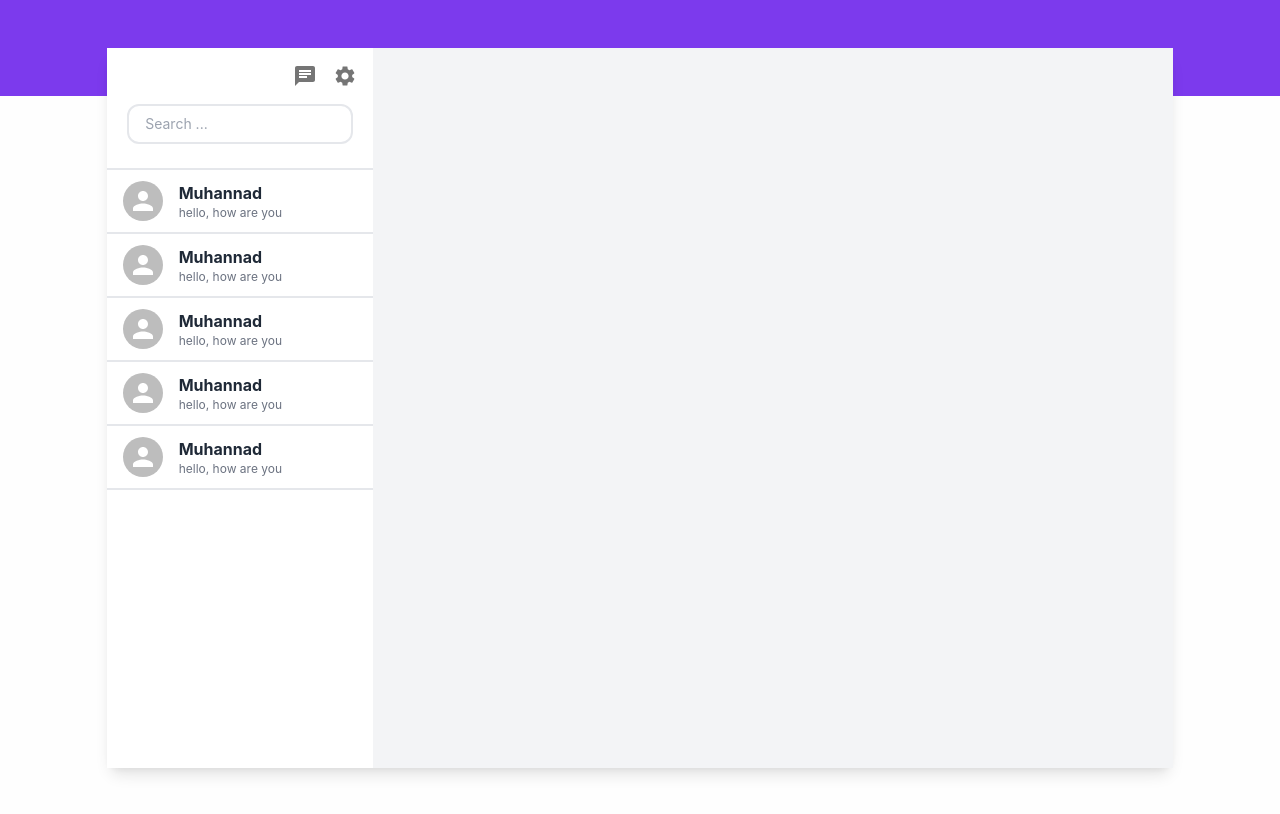
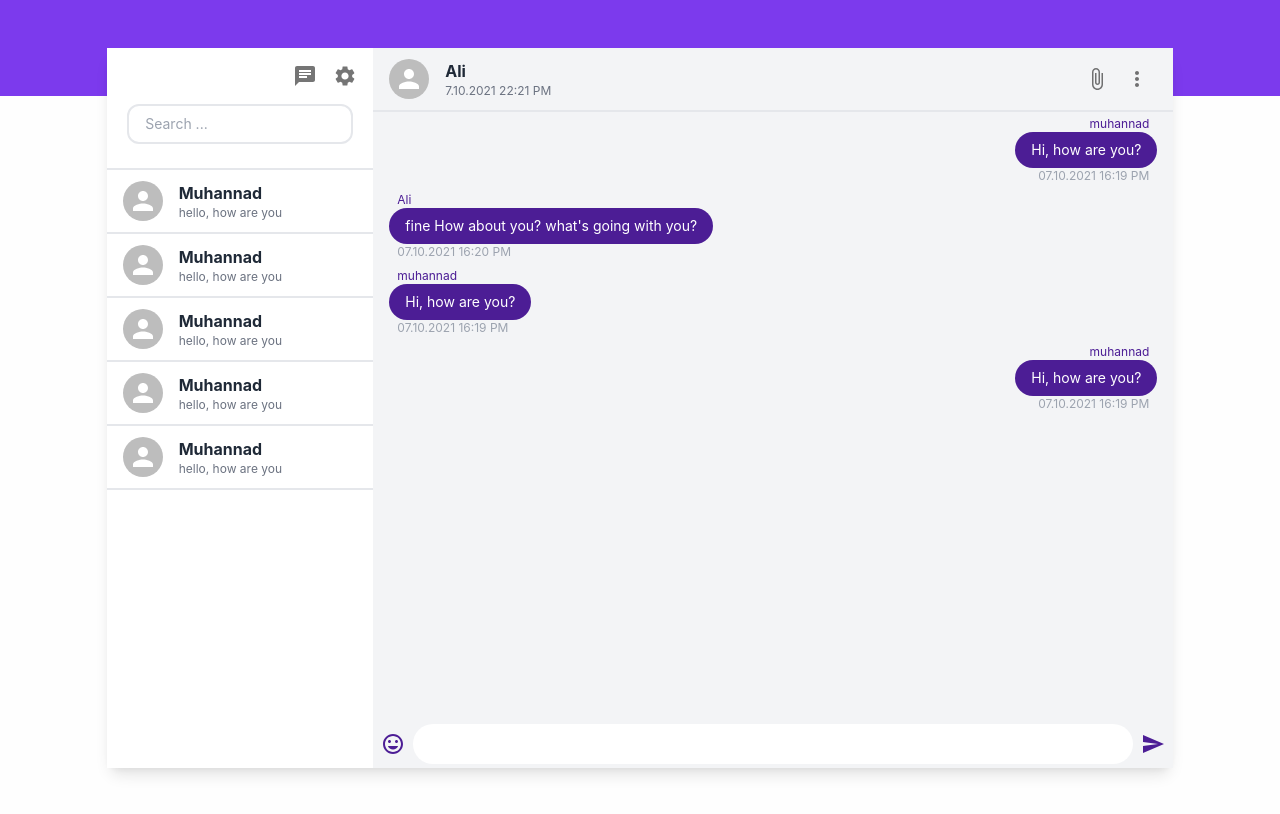
Before and after one commit to muhannad35990/MERN-Stack-Chat, a React (Create React App) app: page / in a window 1280 px wide. Shown: the top 814 px of the page. Built offline with nearby package versions, Linux system fonts and the light colour scheme.

Commit message:
add chat page

```diff
--- /dev/null
+++ b/src/components/ChatContent.tsx
@@ -0,0 +1,68 @@
+import { AttachFile, Mood, MoreVert, Send } from "@mui/icons-material";
+import { Avatar, IconButton } from "@mui/material";
+import React, { useState } from "react";
+import SingleMessage from "./SingleMessage";
+
+const ChatContent = () => {
+  return (
+    <div className="h-full flex flex-col justify-between items-center">
+      {/* toolbar */}
+      <div className="h-16 w-full border-b-2 flex items-center justify-between">
+        <div className="flex items-center p-4  py-8 ">
+          <Avatar />
+          <div className="flex flex-col ml-4 ">
+            <h1 className="font-bold text-gray-800">Ali</h1>
+            <h3 className="text-xs text-gray-500">7.10.2021 22:21 PM</h3>
+          </div>
+        </div>
+        <div className="flex items-center mr-4">
+          <IconButton>
+            <AttachFile />
+          </IconButton>
+          <IconButton>
+            <MoreVert />
+          </IconButton>
+        </div>
+      </div>
+      {/* chat messages */}
+      <div className="flex-1 w-full  bg-gray-100 flex flex-col  ">
+        <SingleMessage
+          sender="muhannad"
+          message="Hi, how are you?"
+          date="07.10.2021 16:19 PM"
+          isReceived={false}
+        />
+        <SingleMessage
+          sender="Ali"
+          message="fine How about you? what's going with you?"
+          date="07.10.2021 16:20 PM"
+          isReceived={true}
+        />
+        <SingleMessage
+          sender="muhannad"
+          message="Hi, how are you?"
+          date="07.10.2021 16:19 PM"
+          isReceived={true}
+        />
+        <SingleMessage
+          sender="muhannad"
+          message="Hi, how are you?"
+          date="07.10.2021 16:19 PM"
+          isReceived={false}
+        />
+      </div>
+      {/* typing box */}
+      <div className="w-full h-12   flex justify-between items-center">
+        <IconButton>
+          <Mood className="text-purple-900" />
+        </IconButton>
+        <input type="text" className="w-full rounded-full p-2" />
+        <IconButton>
+          <Send className="text-purple-900" />
+        </IconButton>
+      </div>
+    </div>
+  );
+};
+
+export default ChatContent;
--- /dev/null
+++ b/src/components/SingleMessage.tsx
@@ -0,0 +1,34 @@
+import React, { FC } from "react";
+interface Iprops {
+  sender: string;
+  message: string;
+  date: string;
+  isReceived: boolean;
+}
+const SingleMessage: FC<Iprops> = ({ sender, message, date, isReceived }) => {
+  return (
+    <div
+      className={` text-xs flex ${
+        isReceived ? "items-start" : "items-end"
+      } justify-center flex-col max-w-60% mx-4 my-1`}
+    >
+      <h4
+        className={`${isReceived ? "ml-2" : "mr-2"}  p-0 m-0 text-purple-900 `}
+      >
+        {sender}
+      </h4>
+      <h1 className="rounded-full bg-purple-900 text-white py-2 px-4 text-sm">
+        {message}
+      </h1>
+      <p
+        className={`${
+          isReceived ? "ml-2" : "mr-2"
+        } p-0   text-gray-400 text-xs `}
+      >
+        {date}
+      </p>
+    </div>
+  );
+};
+
+export default SingleMessage;
--- a/src/pages/Main.tsx
+++ b/src/pages/Main.tsx
@@ -2,8 +2,9 @@ import React, { useState } from "react";
 import { Settings, Chat } from "@mui/icons-material";
 import { IconButton } from "@mui/material";
 import SingleChat from "../components/SingleChat";
+import ChatContent from "../components/ChatContent";
 const Main = () => {
-  const [selectedChat, setSelectedChat] = useState(0);
+  const [selectedChat, setSelectedChat] = useState(-1);
   return (
     <div className="h-90% w-5/6 bg-white absolute top-12 shadow-lg flex rounded-xl">
       <div className="w-1/3 h-full bg-white">
@@ -50,7 +51,9 @@ const Main = () => {
           />
         </div>
       </div>
-      <div className="w-full h-full bg-gray-100"></div>
+      <div className="w-full h-full bg-gray-100">
+        <ChatContent />
+      </div>
     </div>
   );
 };
--- a/tailwind.config.js
+++ b/tailwind.config.js
@@ -16,6 +16,7 @@ module.exports = {
         "screen/4": "calc(100vh / 4)",
         "screen/5": "calc(100vh / 5)",
         "90%": "90%",
+        "60%": "60%",
       }),
     },
   },
```
